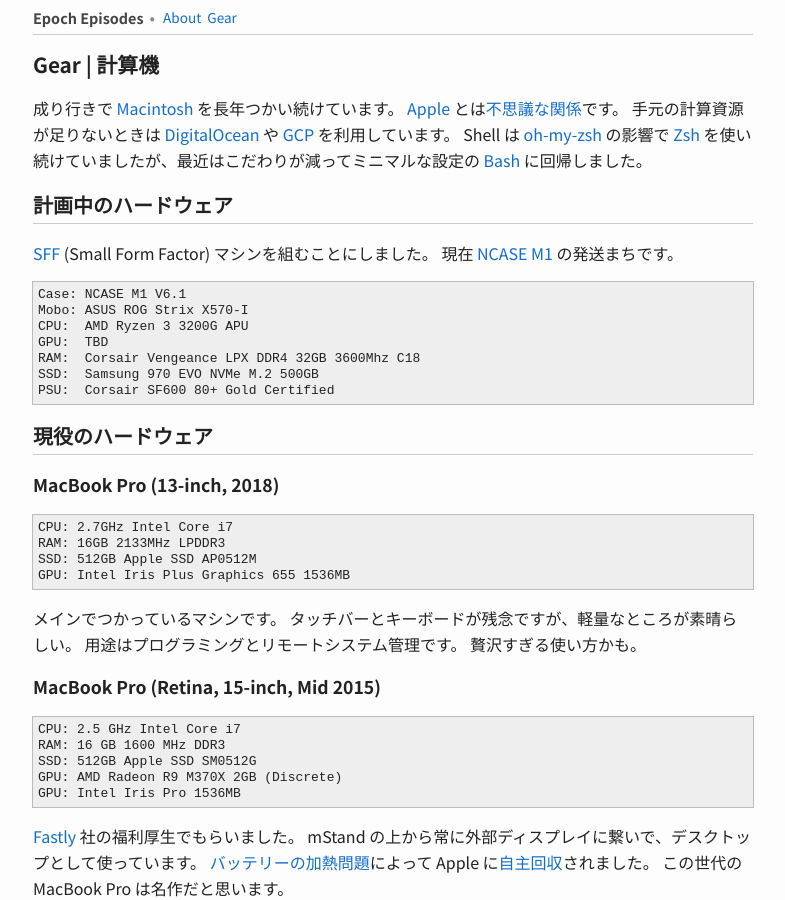
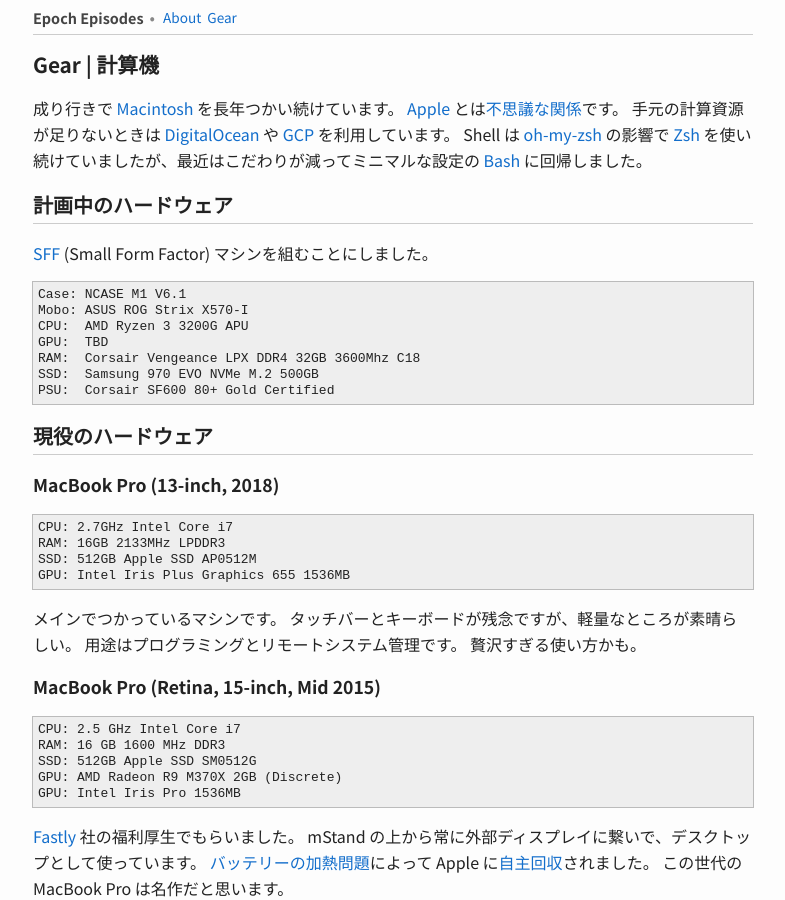
Before and after one commit to toru/ep.torumk.com, a Jekyll site: the page built from _pages/gear.md, in a window 1280 px wide and 900 px high. Shown: the whole window, without its empty margins (247-1032 px from the left). Built offline with Jekyll 4.4.1, drawn with Linux system fonts in a browser that asks for light colours.

Commit message:
pages/gear: no longer waiting on ncase m1

```diff
--- a/_pages/gear.md
+++ b/_pages/gear.md
@@ -12,7 +12,6 @@
 ## 計画中のハードウェア
 
 [SFF](https://en.wikipedia.org/wiki/Small_form_factor) (Small Form Factor) マシンを組むことにしました。
-現在 [NCASE M1](https://ncases.com/) の発送まちです。
 
 <pre class="spec">
 Case: NCASE M1 V6.1
```
